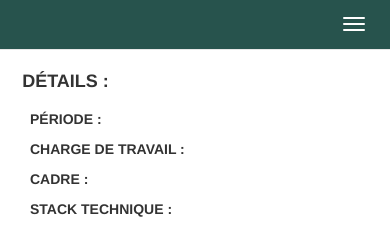
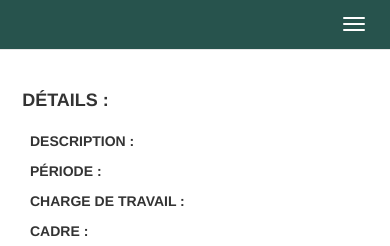
Before and after one commit to Yamosai/Portfolio, a PHP site: the page made by fiche_projet.php in a window 390 px wide. Shown: the top 246 px of the page. Run offline with PHP 8.4, Linux system fonts and the light colour scheme; data that the repository does not hold is empty; some libraries are stand-ins or nearby versions.

Commit message:
correction de la page fiche projet

```diff
--- a/CSS/styleB.css
+++ b/CSS/styleB.css
@@ -47,9 +47,43 @@
     font-weight: bold;
 }
 
+@media (max-width: 2561px) {
+    .titreFiche
+    {
+        padding-top: 5%;
+        text-transform: uppercase;
+        font-weight: bold;
+        text-align: center;
+    }
+}
+
+@media (max-width: 1023px) {
+    .titreFiche
+    {
+        padding-top: 10%;
+        text-transform: uppercase;
+        font-weight: bold;
+        text-align: center;
+    }
+}
+
+
+@media (max-width: 767px) {
+    .titreFiche
+    {
+        padding-top: 15%;
+        text-transform: uppercase;
+        font-weight: bold;
+        text-align: center;
+    }
+}
+
+
 .descriptionFiche
 {
-    padding-top: 4%;
+    padding-top: 1%;
+    text-transform: uppercase;
+    font-weight: bold;
 }
 
 .detailFiche
--- a/config.php
+++ b/config.php
@@ -1,20 +1,20 @@
 <?php
 // connexion
 
-$dbHost = 'mysql-lyceestvincent.alwaysdata.net';
+#$dbHost = 'mysql-lyceestvincent.alwaysdata.net';
 
-$dbName= "lyceestvincent_ymoncet";
+#$dbName= "lyceestvincent_ymoncet";
 
-$dbUser = "116313_ymoncet";
+#$dbUser = "116313_ymoncet";
 
-$dbUserPasseword = "Minosa2021";
+#$dbUserPasseword = "Minosa2021";
 
-// $dbHost = 'localhost';
+$dbHost = 'localhost';
 
-// $dbName = "portfolio_base";
+$dbName = "portfolio_base";
 
-// $dbUser = "root";
+$dbUser = "root";
 
-// $dbUserPasseword = "";
+$dbUserPasseword = "";
 
 $connection = null;
--- a/fiche_projet.php
+++ b/fiche_projet.php
@@ -64,9 +64,9 @@
                 echo "<div class='col-lg-12 col-md-12 col-sm-12'>
                             <div class='projet-block'>
                                 <h3 class='titreFiche'>" . $row['Titre'] . "</h3>
-                                <p class='descriptionFiche'>Déscription : " . $row['Description'] . "</p>
                                 <h4 class='detailFiche'>Détails :</h4>
                                 <div class='col-lg-12 col-md-12 col-sm-12'>
+                                    <p class='descriptionFiche'>Description : " . $row['Description'] . "</p>
                                     <p class='periodeFiche'>Période : " . $row['Date'] . "</p>
                                     <p class='chargeFiche'>Charge de travail : " . $row['Temps'] . "</p>
                                 </div>
```
